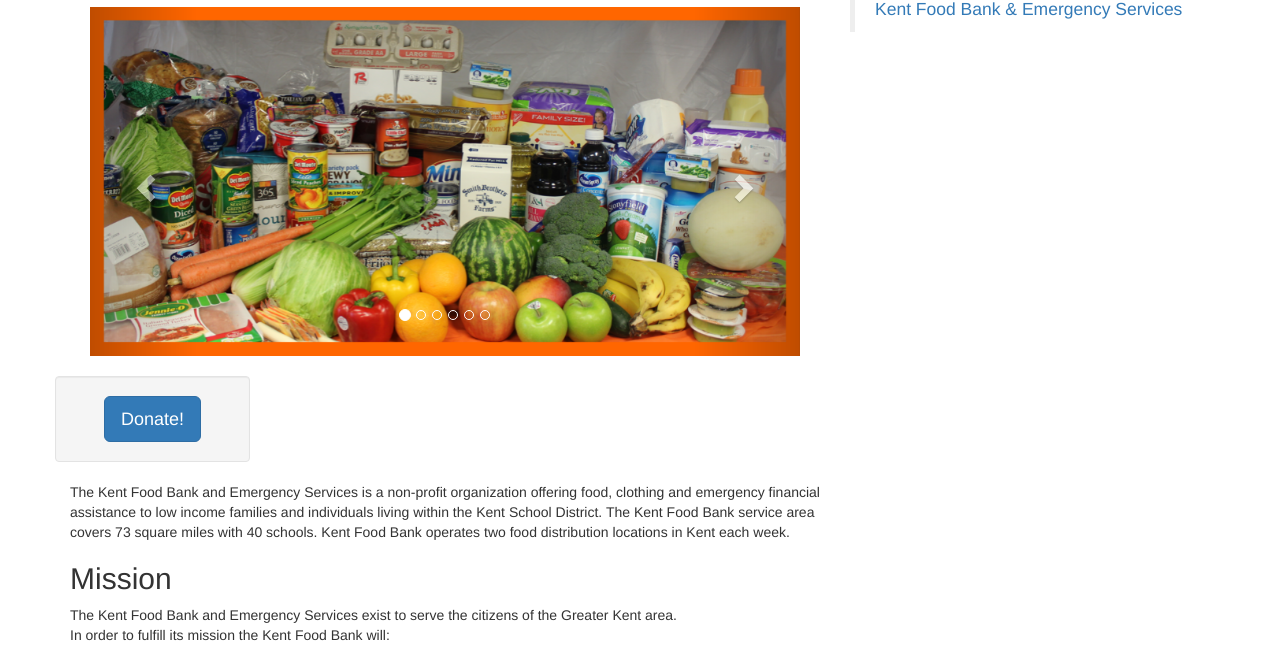
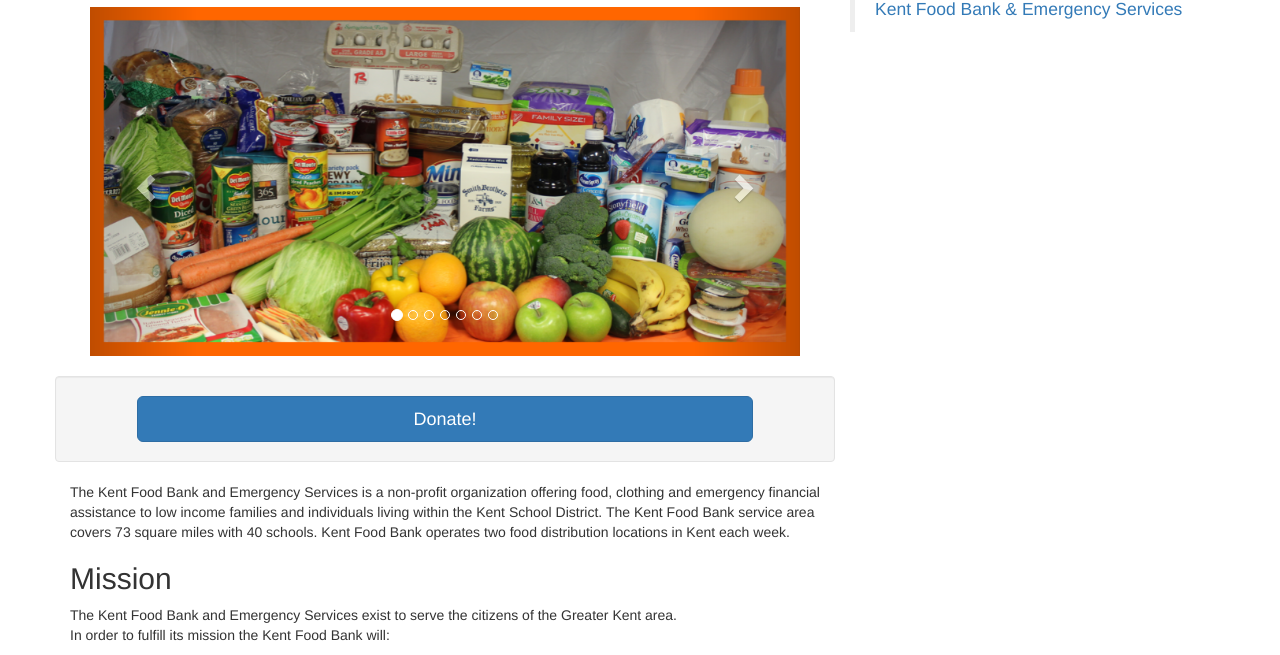
Before and after one commit to GRIT305-Team-Binary/IT305-Team-Binary-Food-Bank-Website, a PHP site: page /Site/index.php in a window 1280 px wide; the page is wider, and only the part inside the window is pictured. Shown: the part 156-811 px from the top of that part. Run offline with PHP 8.4, Linux system fonts and the light colour scheme; grey boxes labelled with a size stand in for pictures from a placeholder-image service; some libraries are stand-ins or nearby versions.

Commit message:
Adjusting some layout. Preparing to add header

```diff
--- a/Sprint 1/Site/contribute.html
+++ b/Sprint 1/Site/contribute.html
@@ -3,7 +3,7 @@
 <html lang="en">
 <head>
     <title>Contribute</title>
-
+<!--<?php  include ('includes/header.inc.php');  ?> -->
 <meta charset="UTF-8">
 <link rel="stylesheet" href="https://maxcdn.bootstrapcdn.com/bootstrap/3.3.6/css/bootstrap.min.css">
 <link rel="stylesheet" href="https://maxcdn.bootstrapcdn.com/bootstrap/3.3.6/css/bootstrap-theme.min.css">
--- a/Sprint 1/Site/gethelp.html
+++ b/Sprint 1/Site/gethelp.html
@@ -3,12 +3,14 @@
 <html>
 <head>
     <!-- Services page -->
+    <title>Get Help</title>
+    <!--<?php  include ('includes/header.inc.php');  ?> -->
     <meta charset="UTF-8">
     <link rel="stylesheet" href="https://maxcdn.bootstrapcdn.com/bootstrap/3.3.6/css/bootstrap.min.css">
     <link rel="stylesheet" href="https://maxcdn.bootstrapcdn.com/bootstrap/3.3.6/css/bootstrap-theme.min.css">
     <script src="https://ajax.googleapis.com/ajax/libs/jquery/1.11.3/jquery.min.js"></script>
     <script src="https://maxcdn.bootstrapcdn.com/bootstrap/3.3.6/js/bootstrap.min.js"></script>
-    <title>Get Help</title>
+
     <style>
         body {
             margin: 20px;
--- a/Sprint 1/Site/index.php
+++ b/Sprint 1/Site/index.php
@@ -75,6 +75,7 @@
                                     <li data-target="#myCarousel" data-slide-to="3"></li>
                                     <li data-target="#myCarousel" data-slide-to="4"></li>
                                     <li data-target="#myCarousel" data-slide-to="5"></li>
+                                    <li data-target="#myCarousel" data-slide-to="6"></li>
                                 </ol>
                                 <!-- Wrapper for carousel items -->
                                 <div class="carousel-inner">
@@ -96,6 +97,9 @@
                                     <div class="item">
                                        <img class="img-responsive img-square" src="http://placehold.it/900x350" alt="Sixth Slide">
                                     </div>
+                                    <div class="item">
+                                       <img class="img-responsive img-square" src="images/KentFoodBank.png" alt="Sixth Slide">
+                                    </div>
                                 </div>
                                 <!-- Carousel controls -->
                                 <a class="carousel-control left" href="#myCarousel" data-slide="prev">
@@ -110,9 +114,9 @@
                 </div>
                 <div class="row">
 
-                        <div class="col-md-3 well text-center">
+                        <div class="col-md-12 well text-center">
                             <!-- Donate Button under Carousel -->
-                             <a class="btn btn-primary btn-lg" href="https://www.paypal.com/us/webapps/mpp/search-cause?charityId=75871&s=3">Donate!</a>
+                             <a class="btn btn-primary btn-lg col-md-10 col-md-offset-1 text-center"  href="https://www.paypal.com/us/webapps/mpp/search-cause?charityId=75871&s=3">Donate!</a>
                          </div>
 
                  </div>
```
